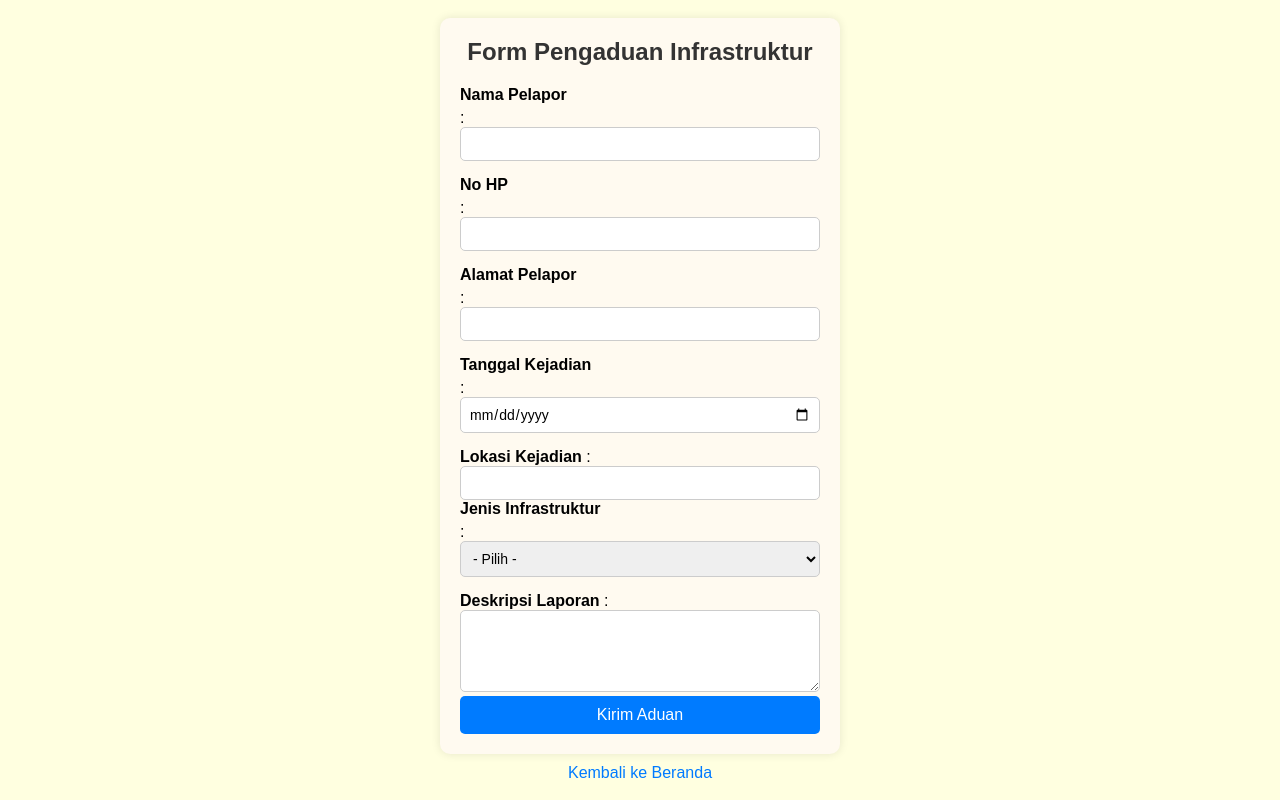
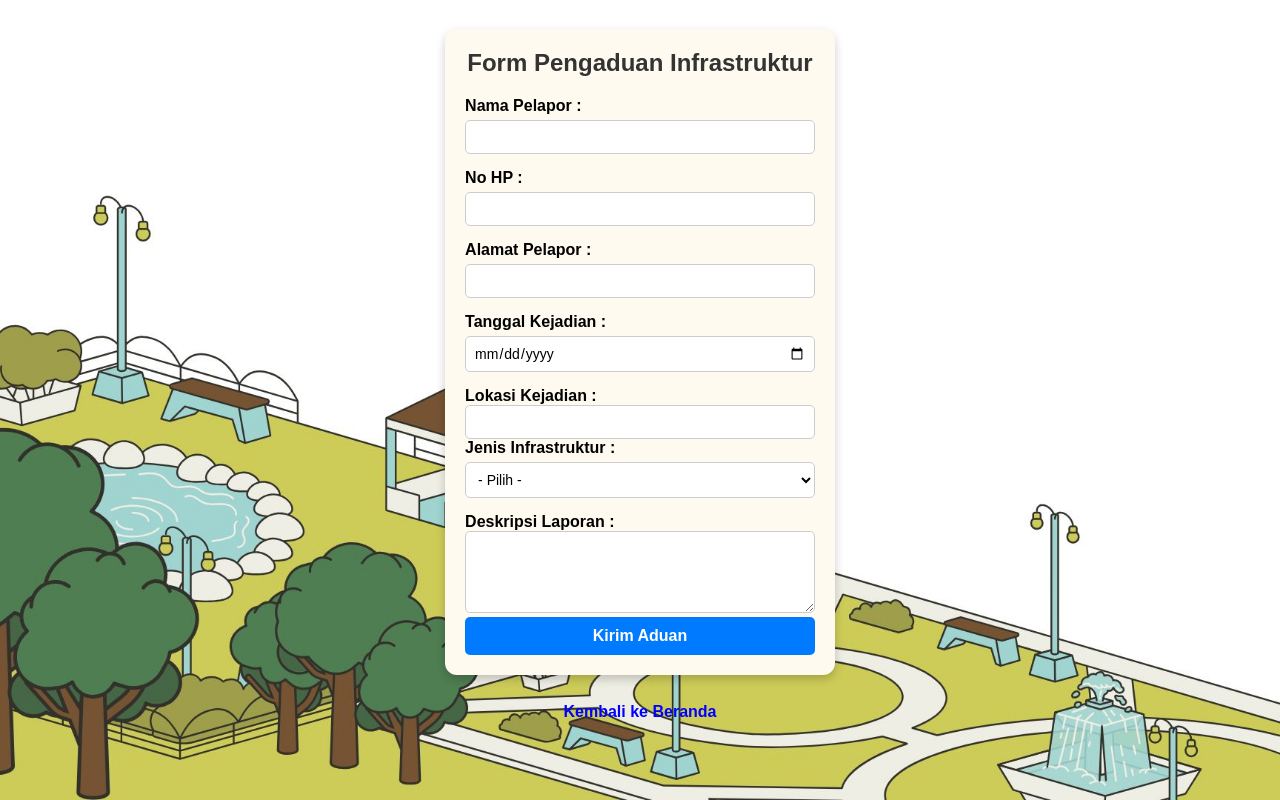
Before and after one commit to nalenpl12/PemWeb, a PHP site: page /FormPengaduanUser.html in a window 1280 px wide. Run offline with PHP 8.4, Linux system fonts and the light colour scheme.

Commit message:
form aduan update

```diff
--- a/FormPengaduanUser.html
+++ b/FormPengaduanUser.html
@@ -12,38 +12,32 @@
         <h2>Form Pengaduan Infrastruktur</h2>
 
         <div class="form-group">
-            <label for="nama">Nama Pelapor</label>
-            <span class="separator">:</span>
+            <label for="nama">Nama Pelapor : </label>
             <input type="text" id="nama" name="nama" required>
         </div>
 
         <div class="form-group">
-            <label for="nohp">No HP</label>
-            <span class="separator">:</span>
+            <label for="nohp">No HP : </label>
             <input type="tel" id="nohp" name="nohp" required>
         </div>
 
         <div class="form-group">
-        <label for="alamat">Alamat Pelapor</label>
-        <span class="separator">:</span>
+        <label for="alamat">Alamat Pelapor : </label>
         <input type="text" id="alamat" name="alamat" required>
         </div>
 
         <div class="form-group">
-            <label for="tanggal">Tanggal Kejadian</label>
-            <span class="separator">:</span>
+            <label for="tanggal">Tanggal Kejadian : </label>
             <input type="date" id="tanggal" name="tanggal" required>
         </div>
 
         <div calss="form-group">
-            <label for="lokasi">Lokasi Kejadian</label>
-            <span class="separator">:</span>
+            <label for="lokasi">Lokasi Kejadian : </label>
             <input type="text" id="lokasi" name="lokasi" required>
         </div>
 
         <div class="form-group">
-            <label for="kategori">Jenis Infrastruktur</label>
-            <span class="separator">:</span>
+            <label for="kategori">Jenis Infrastruktur : </label>
             <select id="kategori" name="kategori" required>
                 <option value="">- Pilih -</option>
                 <option value="jalan">Jalan</option>
@@ -55,8 +49,7 @@
         </div>
 
         <div class="form-gorup">
-            <label for="deskripsi">Deskripsi Laporan</label>
-            <span class="separator">:</span>
+            <label for="deskripsi">Deskripsi Laporan : </label>
             <textarea id="deskripsi" name="deskripsi" rows="4" required></textarea>
         </div>
 
--- a/style.css
+++ b/style.css
@@ -8,20 +8,24 @@
 
 /* Styling untuk body */
 body {
-    background-color:lightyellow;
-    display: flex;
+    background-image: url('img/infrastruktur.jpg');
+    background-size: cover;
+    background-position: center;
+    background-attachment:fixed;
+    display: grid;
     flex-direction: column;
     align-items: center;
     justify-content: center;
     height: 100vh;
+    padding: 20px;
 }
 
 /* Container Form */
 form {
     background: floralwhite;
     padding: 20px;
-    border-radius: 10px;
-    box-shadow: 0px 0px 10px rgba(0, 0, 0, 0.1);
+    border-radius: 12px;
+    box-shadow: 0px 4px 10px rgba(0, 0, 0, 0.2);
     width: 100%;
     max-width: 400px;
 }
@@ -35,7 +39,7 @@ h2{
 
 /* Form Group */
 .form-group {
-    display: flex;
+    display:flex;
     flex-direction: column;
     margin-bottom: 15px;
 }
@@ -46,13 +50,18 @@ label {
     margin-bottom: 5px;
 }
 
-/* Input & Select */
+/* Titik Dua */
+.separator {
+    font-weight: bold;
+}
+/* Input, Select, dan Textarea */
 input, select, textarea {
     width: 100%;
     padding: 8px;
     border: 1px solid #ccc;
     border-radius: 5px;
     font-size: 14px;
+    background-color: #fff;
 }
 /* Hover dan Fokus */
 input:focus, select:focus, textarea:focus {
@@ -70,6 +79,7 @@ input[type="submit"] {
     font-size: 16px;
     border-radius: 5px;
     transition: 0.3s;
+    font-weight: bold;
 }
 
 input[type="submit"]:hover {
@@ -78,13 +88,17 @@ input[type="submit"]:hover {
 
 /* Link Kembali */
 a {
-    display: block;
+    display:block;
     text-align: center;
     margin-top: 10px;
+    margin-bottom: 50px;
     text-decoration: none;
-    color: #007bff;
+    color:blue;
+    font-weight: bold;
+    font-size: 16px;
 }
 
 a:hover {
     text-decoration: underline;
+    color: #d60000;
 }
```
Also changed, not shown: img/Infrastruktur.jpg (added).
